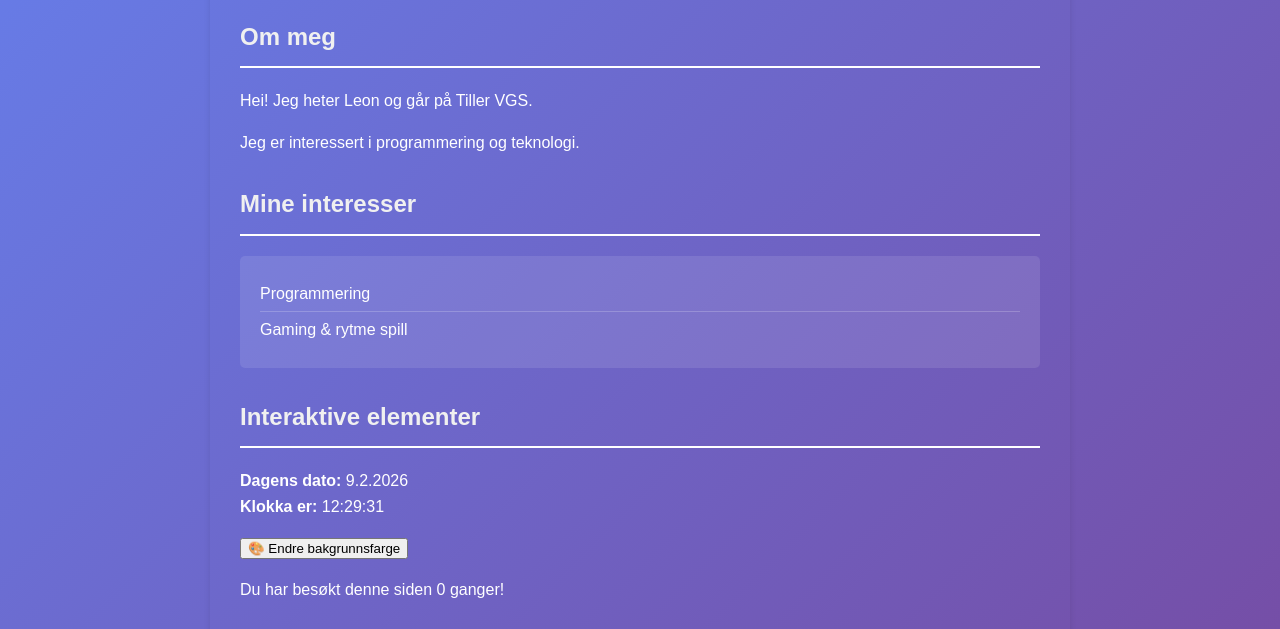
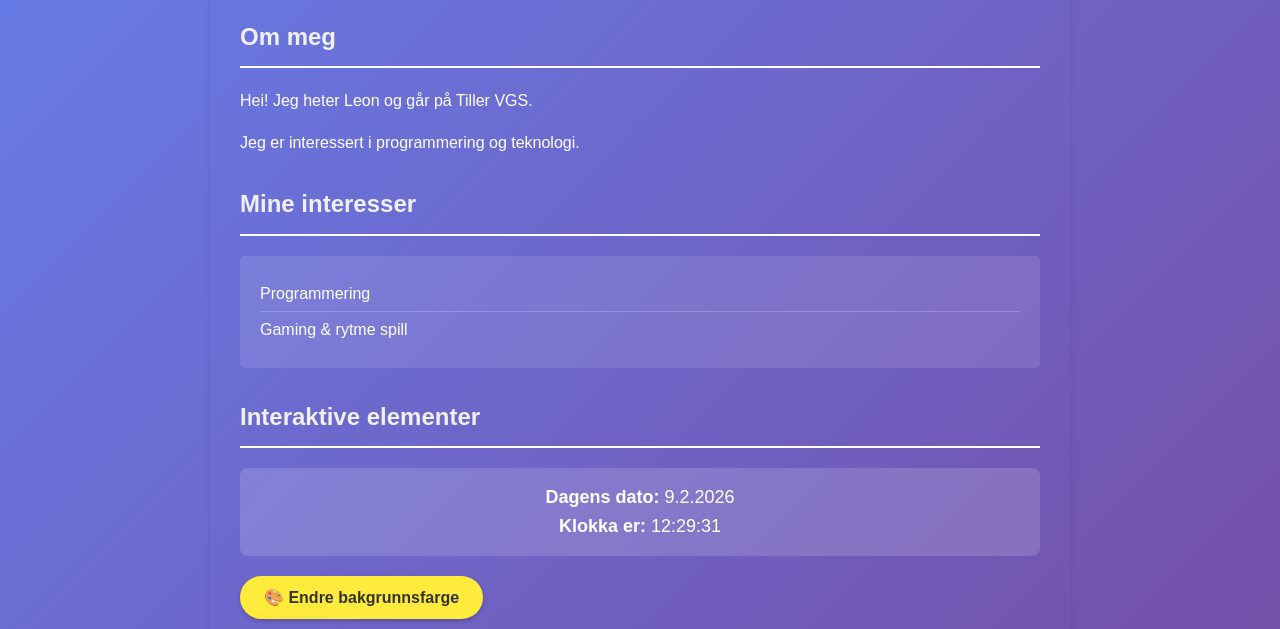
Before and after one commit to Doublepounderwhopper/Doublepounderwhopper.github.io, a plain HTML site: page index.html in a window 1280 px wide. Shown: the part 133-762 px from the top of the page. Drawn offline with Linux system fonts and the light colour scheme.

Commit message:
Update style.css

```diff
--- a/style.css
+++ b/style.css
@@ -73,3 +73,33 @@ a:hover {
         font-size: 2em;
     }
 }
+
+/* Styling for knapp */
+button {
+    background-color: #ffeb3b;
+    color: #333;
+    border: none;
+    padding: 12px 24px;
+    font-size: 16px;
+    border-radius: 25px;
+    cursor: pointer;
+    font-weight: bold;
+    transition: all 0.3s ease;
+    box-shadow: 0 2px 4px rgba(0, 0, 0, 0.2);
+}
+
+button:hover {
+    background-color: #fff;
+    transform: translateY(-2px);
+    box-shadow: 0 4px 8px rgba(0, 0, 0, 0.3);
+}
+
+/* Styling for klokka */
+#klokke {
+    background-color: rgba(255, 255, 255, 0.15);
+    padding: 15px;
+    border-radius: 8px;
+    text-align: center;
+    margin: 20px 0;
+    font-size: 18px;
+}
```
